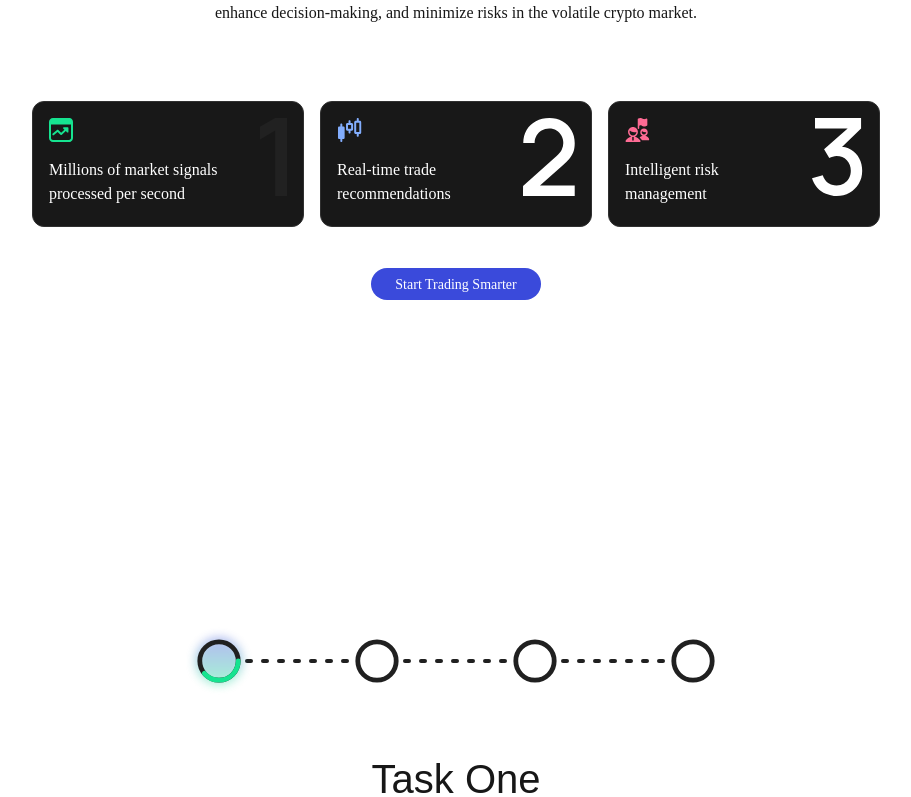
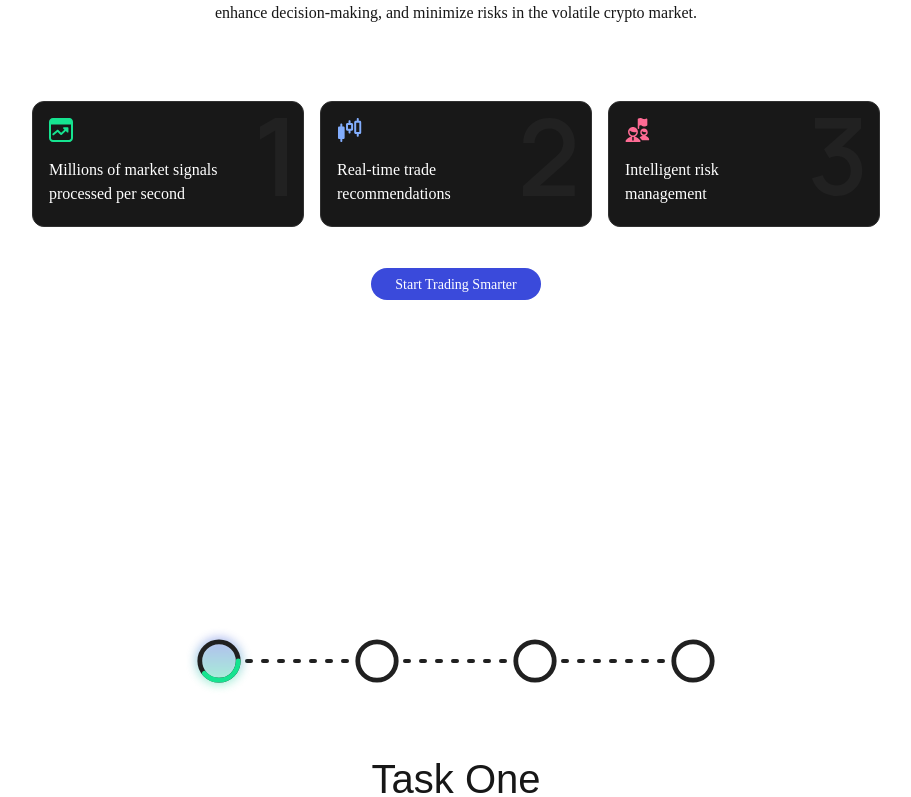
Before and after one commit to Ayesha-ehsan905/Neurax-AI, a Next.js app: page / in a window 1280 px wide. Shown: the part 1203-2000 px from the top of the page, without its empty margins (184-1095 px from the left). Built offline with nearby package versions, Linux system fonts and the light colour scheme; a web font is replaced by a local one.

Commit message:
build issue

```diff
--- a/src/components/icon/Number2.tsx
+++ b/src/components/icon/Number2.tsx
@@ -12,7 +12,7 @@ const Number2: React.FC<SVGProps<SVGSVGElement>> = () => {
       <path
         d="M-0.000488281 78L0.0526092 68.1239L33.3446 38.2832C36.0349 35.9115 37.8579 33.646 38.8137 31.4867C39.8048 29.3274 40.3004 27.1681 40.3004 25.0088C40.3004 22.2832 39.6986 19.8407 38.4951 17.6814C37.2915 15.4867 35.6278 13.7522 33.5039 12.4779C31.38 11.2035 28.9376 10.5664 26.1765 10.5664C23.3446 10.5664 20.8137 11.2389 18.5836 12.5841C16.3889 13.8938 14.6721 15.646 13.4331 17.8407C12.1942 20.0354 11.5924 22.4071 11.6278 24.9558H0.264999C0.264999 20 1.38004 15.6637 3.61013 11.9469C5.87562 8.19469 8.97296 5.27433 12.9022 3.18584C16.8314 1.06195 21.3269 0 26.3889 0C31.2031 0 35.5216 1.09734 39.3446 3.29203C43.1677 5.45132 46.1765 8.42478 48.3712 12.2124C50.6013 16 51.7163 20.3186 51.7163 25.1681C51.7163 28.6726 51.2561 31.646 50.3358 34.0885C49.4154 36.531 48.0349 38.7965 46.1942 40.885C44.3535 42.9735 42.0526 45.2389 39.2915 47.6814L13.5924 70.6195L12.3712 67.4336H51.7163V78H-0.000488281Z"
         fill="white"
-        fillIOpacity="0.04"
+        fillOpacity="0.04"
       />
     </svg>
   );
--- a/src/components/icon/Number3.tsx
+++ b/src/components/icon/Number3.tsx
@@ -12,7 +12,7 @@ const Number3: React.FC<SVGProps<SVGSVGElement>> = () => {
       <path
         d="M24.6181 78C20.8253 78 17.2629 77.2911 13.931 75.8732C10.599 74.4199 7.7101 72.364 5.26429 69.7055C2.85393 67.047 1.09933 63.91 0.000488281 60.2945L10.7408 57.317C11.7687 60.6135 13.5588 63.1479 16.1109 64.9202C18.6631 66.6571 21.4988 67.5078 24.6181 67.4724C27.4183 67.437 29.8819 66.7812 32.0087 65.5051C34.1355 64.229 35.8014 62.5099 37.0066 60.3476C38.2118 58.15 38.8144 55.6333 38.8144 52.7976C38.8144 48.544 37.4852 45.0348 34.8267 42.2699C32.2036 39.5051 28.7653 38.1227 24.5117 38.1227C23.3066 38.1227 22.0659 38.2999 20.7899 38.6544C19.5492 39.0089 18.3795 39.4697 17.2807 40.0368L12.07 31.2638L39.0802 7.39059L40.25 10.5808H3.03116V0H49.0762V10.5808L26.6385 32.1677L26.5322 28.5521C31.3529 28.5521 35.5356 29.6333 39.0802 31.7955C42.6249 33.9223 45.3543 36.8289 47.2684 40.5153C49.2179 44.1663 50.1927 48.2604 50.1927 52.7976C50.1927 57.6892 49.0407 62.0314 46.7367 65.8241C44.4681 69.6169 41.402 72.5944 37.5383 74.7566C33.7101 76.9189 29.4034 78 24.6181 78Z"
         fill="white"
-        fillIOpacity="0.04"
+        fillOpacity="0.04"
       />
     </svg>
   );
```
